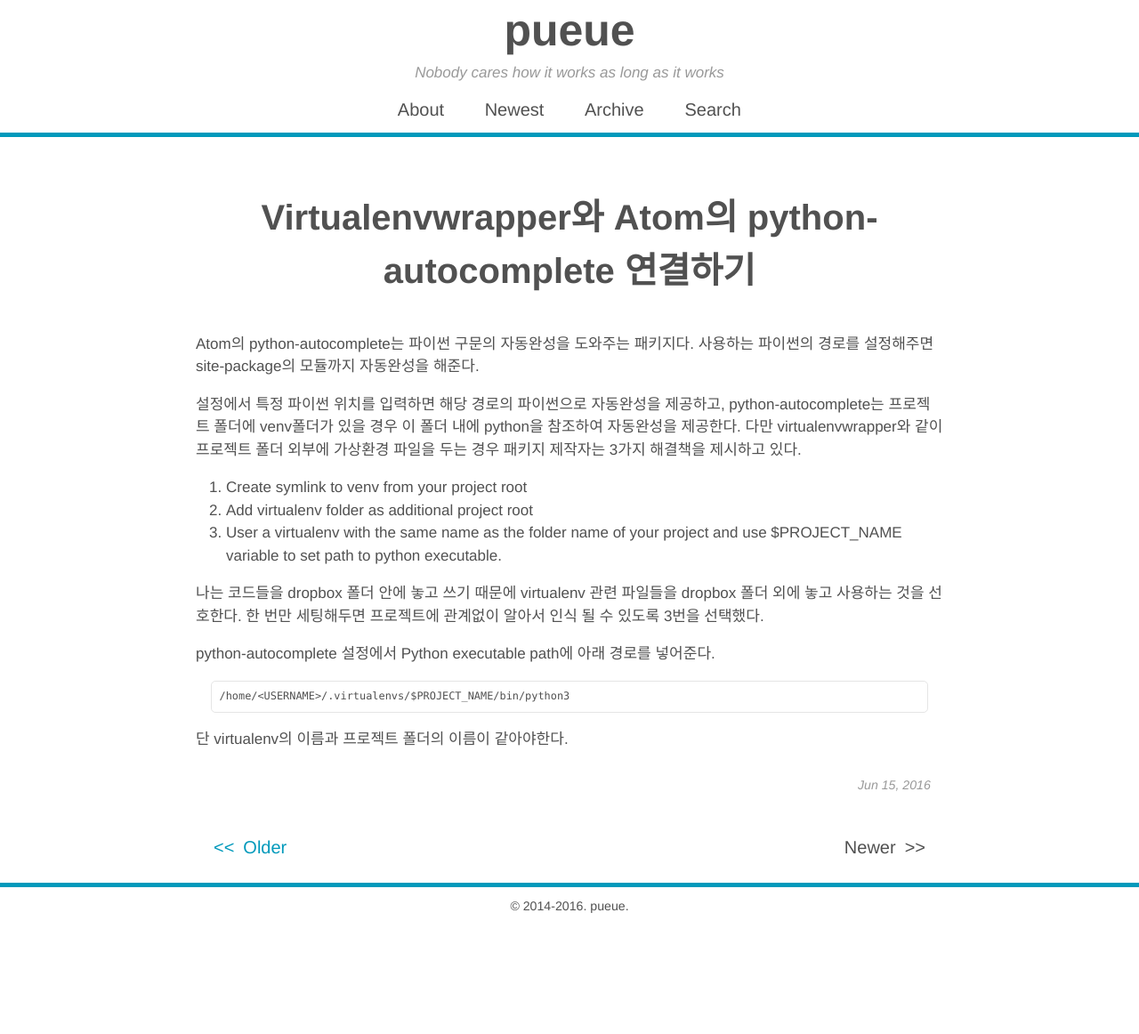
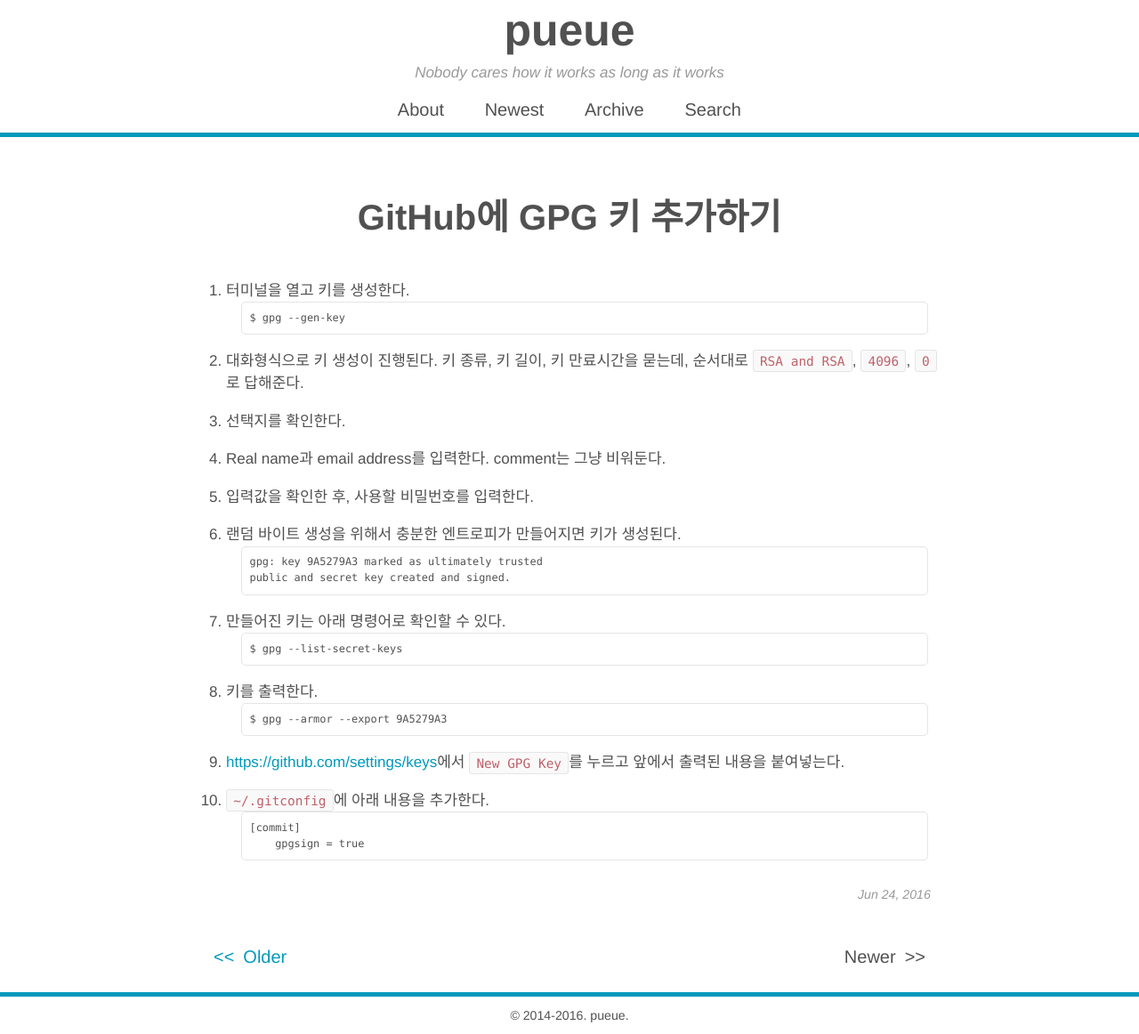
Before and after one commit to gloorx/gloorx.github.io, a Jekyll site: the page built from index.html, in a window 1280 px wide. Shown: the whole page at 89% size. Built offline with Jekyll 4.4.1, drawn with Linux system fonts in a browser that asks for light colours; some web fonts are replaced; the list of posts is cut into pages by our own code; before the commit the page ends 1039 px from its top, so only the background shows below that.

Commit message:
adding a new gpg key to github 추가

````diff
--- a/_config.yml
+++ b/_config.yml
@@ -35,6 +35,7 @@
             type: "posts"
         values:
             layout: "post"
+            published: true
     -
         scope:
             path: ""
--- a/_includes/head.html
+++ b/_includes/head.html
@@ -11,4 +11,5 @@
     <link rel="stylesheet" href="{{ "/style.css" | prepend: site.baseurl }}">
 
     <link rel="alternate" type="application/atom+xml" title="{{ site.title }}" href="{{ site.baseurl }}/feed.xml">
+    <link rel="alternate" href="{{ site.baseurl }}" hreflang="ko" />
 </head>
--- /dev/null
+++ b/_posts/Dev/2016-06-24-adding_a_new_gpg_key_to_github.md
@@ -0,0 +1,40 @@
+---
+title: GitHub에 GPG 키 추가하기
+category: Dev
+---
+1. 터미널을 열고 키를 생성한다.
+```
+$ gpg --gen-key
+```
+
+2. 대화형식으로 키 생성이 진행된다. 키 종류, 키 길이, 키 만료시간을 묻는데, 순서대로 `RSA and RSA`, `4096`, `0`로 답해준다.
+
+3. 선택지를 확인한다.
+
+4. Real name과 email address를 입력한다. comment는 그냥 비워둔다.
+
+5. 입력값을 확인한 후, 사용할 비밀번호를 입력한다.
+
+6. 랜덤 바이트 생성을 위해서 충분한 엔트로피가 만들어지면 키가 생성된다.
+```
+gpg: key 9A5279A3 marked as ultimately trusted
+public and secret key created and signed.
+```
+
+7. 만들어진 키는 아래 명령어로 확인할 수 있다.
+```
+$ gpg --list-secret-keys
+```
+
+8. 키를 출력한다.
+```
+$ gpg --armor --export 9A5279A3
+```
+
+9. [https://github.com/settings/keys](https://github.com/settings/keys)에서 `New GPG Key`를 누르고 앞에서 출력된 내용을 붙여넣는다.
+
+10. `~/.gitconfig`에 아래 내용을 추가한다.
+```
+[commit]
+        gpgsign = true
+```
````
